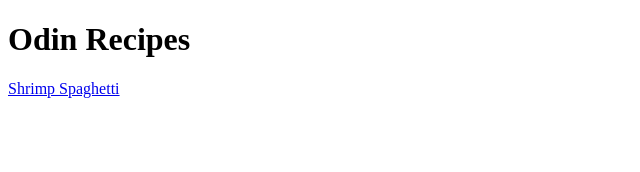
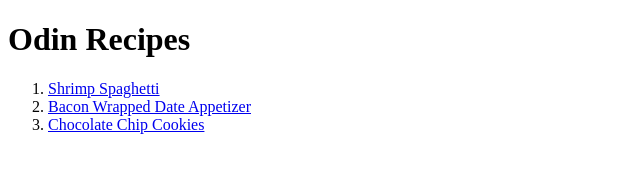
Before and after one commit to rickyhoward624/odin-recipes, a plain HTML site: page index.html in a window 1280 px wide. Shown: the whole page, without its empty margins (0-640 px from the left). Drawn offline with Linux system fonts and the light colour scheme.

Commit message:
Added reference links to main index. Ordered them in a list for presentation.

```diff
--- a/index.html
+++ b/index.html
@@ -8,7 +8,10 @@
   </head>
   <body>
 	<h1>Odin Recipes</h1>
-
-    <a href="recipes/shrimp-spaghetti.html">Shrimp Spaghetti</a>
+        <ol>
+            <li><a href="recipes/shrimp-spaghetti.html">Shrimp Spaghetti</a></li>
+            <li><a href="recipes/bacon-date-appetizer.html">Bacon Wrapped Date Appetizer</a></li>
+            <li><a href="recipes/chocolate-chip-cookies.html">Chocolate Chip Cookies</a></li>
+        </ol>
   </body>
 </html>
```
